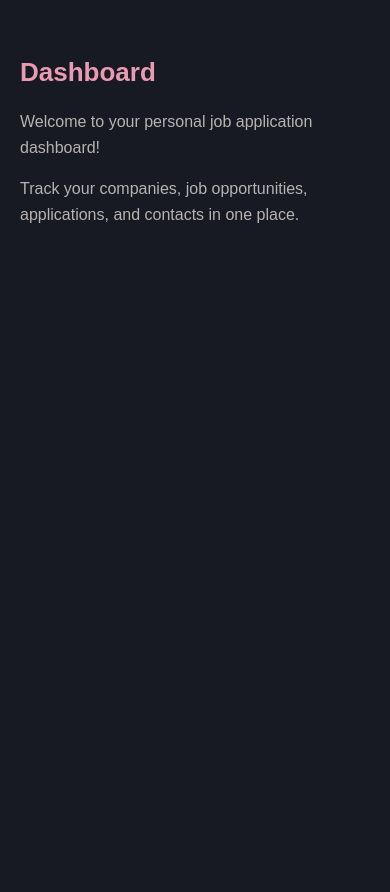
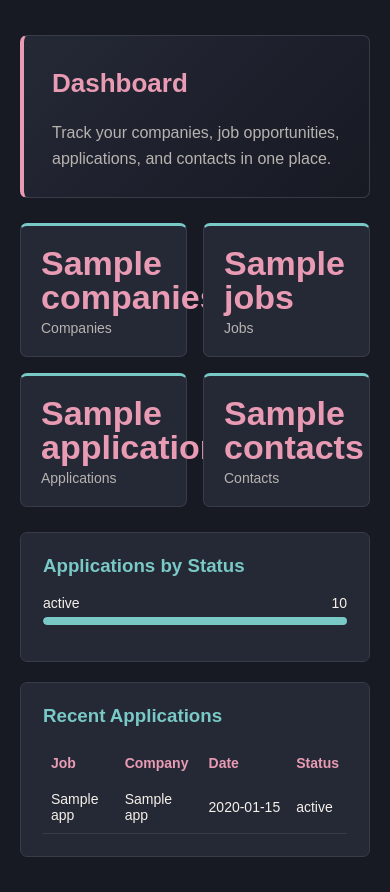
Before and after one commit to axoride/Job-Application-Tracker, a Flask app: template templates/dashboard.html in a window 390 px wide. Shown: the part 135-1027 px from the top of the page. Before the commit the page ends 358 px from the top, so only its background shows below. Run offline with Flask 3, Linux system fonts and the light colour scheme; the template is opened without the code that fills it: most values are stand-ins (such as "Sample title", 1, 10 or a date in 2020).

Commit message:
Added dashboard statistics

```diff
--- a/static/style.css
+++ b/static/style.css
@@ -336,4 +336,119 @@ table td:last-child {
     white-space: nowrap;
     min-width: 150px;
     }
+
+    /* Dashboard */
+
+    .dash-hero {
+        background: linear-gradient(135deg, var(--surface), var(--background));
+        border: 1px solid var(--border);
+        border-left: 4px solid var(--pink);
+        border-radius: 7px;
+        padding: 10px 28px;
+        margin-bottom: 25px;
+    }
+
+    .stat-grid {
+        display: grid;
+        grid-template-columns: repeat(auto-fit, minmax(150px, 1fr));
+        gap: 16px;
+        margin-bottom: 25px;
+    }
+
+    .stat-card {
+        display: flex;
+        flex-direction: column;
+        gap: 6px;
+        background-color: var(--surface);
+        border: 1px solid var(--border);
+        border-top: 3px solid var(--cyan);
+        border-radius: 7px;
+        padding: 20px;
+    }
+
+    .stat-number {
+        color: var(--pink);
+        font-size: 34px;
+        font-weight: 700;
+        line-height: 1;
+    }
+
+    .stat-label {
+        color: var(--muted);
+        font-size: 14px;
+    }
+
+    .dash-columns {
+        display: grid;
+        grid-template-columns: 1fr 1.5fr;
+        gap: 20px;
+        align-items: start;
+    }
+
+    .dash-panel {
+        background-color: var(--surface);
+        border: 1px solid var(--border);
+        border-radius: 7px;
+        padding: 22px;
+    }
+
+    .dash-panel h3 {
+        margin: 0 0 18px;
+    }
+
+    /* Status bars */
+
+    .status-row {
+        margin-bottom: 14px;
+    }
+
+    .status-row-top {
+        display: flex;
+        justify-content: space-between;
+        font-size: 14px;
+        margin-bottom: 6px;
+    }
+
+    .status-track {
+        height: 8px;
+        background-color: var(--background);
+        border-radius: 4px;
+        overflow: hidden;
+    }
+
+    .status-fill {
+        height: 100%;
+        background-color: var(--cyan);
+        border-radius: 4px;
+    }
+
+    .status-rejected,
+    .status-withdrawn {
+        background-color: var(--orange);
+    }
+
+    .status-offer {
+        background-color: var(--pink);
+    }
+
+    /* Recent table inside the panel: undo the wide Actions-column rule */
+
+    .recent-table th:last-child,
+    .recent-table td:last-child {
+        text-align: left;
+        min-width: 0;
+    }
+
+    .recent-table th,
+    .recent-table td {
+        padding: 10px 8px;
+        font-size: 14px;
+    }
+
+    @media (max-width: 800px) {
+        .dash-columns {
+            grid-template-columns: 1fr;
+        }
+    }
+
 }
--- a/templates/dashboard.html
+++ b/templates/dashboard.html
@@ -4,13 +4,79 @@
 
 {% block content %}
 
+<section class="dash-hero">
     <h2>Dashboard</h2>
+    <p>Track your companies, job opportunities, applications, and contacts in one place.</p>
+</section>
 
-    <p>Welcome to your personal job application dashboard!</p>
+<div class="stat-grid">
+    <div class="stat-card">
+        <span class="stat-number">{{ totals.companies }}</span>
+        <span class="stat-label">Companies</span>
+    </div>
+    <div class="stat-card">
+        <span class="stat-number">{{ totals.jobs }}</span>
+        <span class="stat-label">Jobs</span>
+    </div>
+    <div class="stat-card">
+        <span class="stat-number">{{ totals.applications }}</span>
+        <span class="stat-label">Applications</span>
+    </div>
+    <div class="stat-card">
+        <span class="stat-number">{{ totals.contacts }}</span>
+        <span class="stat-label">Contacts</span>
+    </div>
+</div>
 
-    <p>
-        Track your companies, job opportunities, applications,
-        and contacts in one place.
-    </p>
+<div class="dash-columns">
+
+    <section class="dash-panel">
+        <h3>Applications by Status</h3>
+
+        {% for status, total in status_counts.items() %}
+        {% set pct = (total / totals.applications * 100) | round if totals.applications else 0 %}
+        <div class="status-row">
+            <div class="status-row-top">
+                <span>{{ status }}</span>
+                <span>{{ total }}</span>
+            </div>
+            <div class="status-track">
+                <div class="status-fill status-{{ status | lower }}"
+                     style="width: {{ pct }}%;"></div>
+            </div>
+        </div>
+        {% endfor %}
+    </section>
+
+    <section class="dash-panel">
+        <h3>Recent Applications</h3>
+
+        {% if recent %}
+        <table class="recent-table">
+            <thead>
+                <tr>
+                    <th>Job</th>
+                    <th>Company</th>
+                    <th>Date</th>
+                    <th>Status</th>
+                </tr>
+            </thead>
+            <tbody>
+                {% for app in recent %}
+                <tr>
+                    <td>{{ app.job_title }}</td>
+                    <td>{{ app.company_name }}</td>
+                    <td style="white-space: nowrap;">{{ app.application_date.strftime('%Y-%m-%d') }}</td>
+                    <td>{{ app.status }}</td>
+                </tr>
+                {% endfor %}
+            </tbody>
+        </table>
+        {% else %}
+        <p>No applications yet.</p>
+        {% endif %}
+    </section>
+
+</div>
 
 {% endblock %}
```
